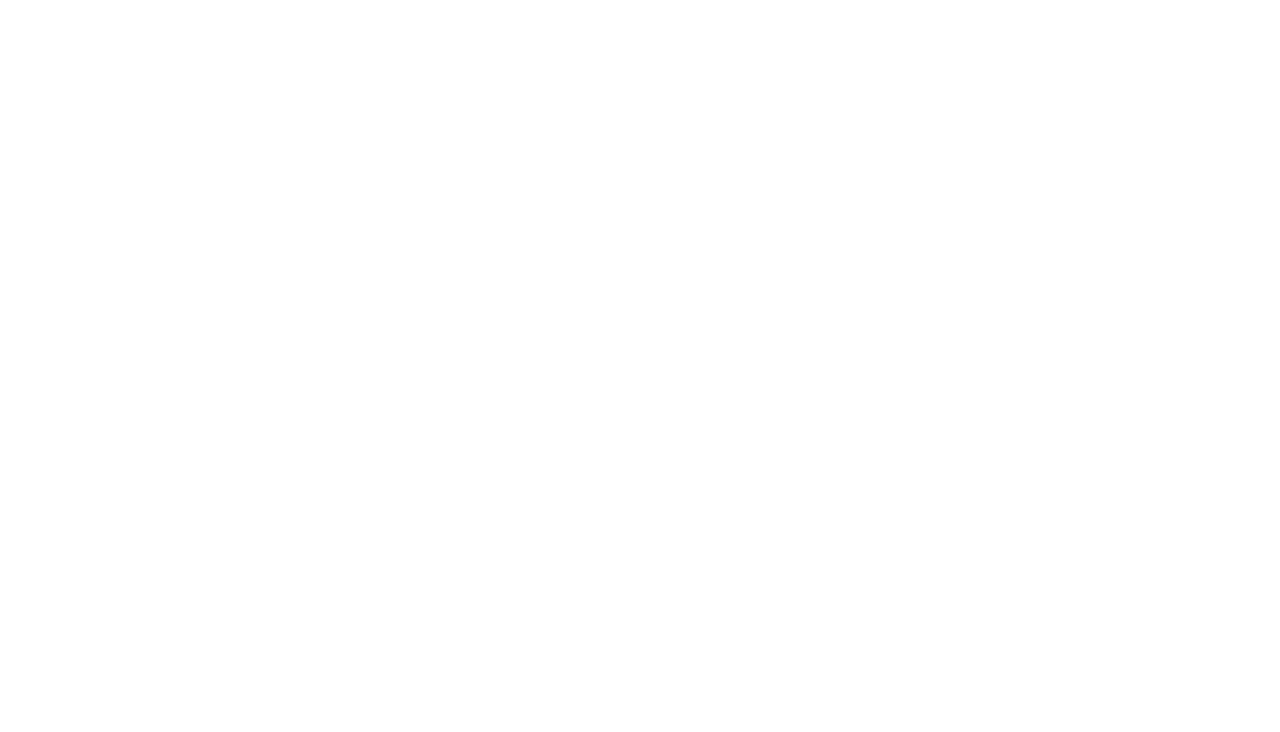
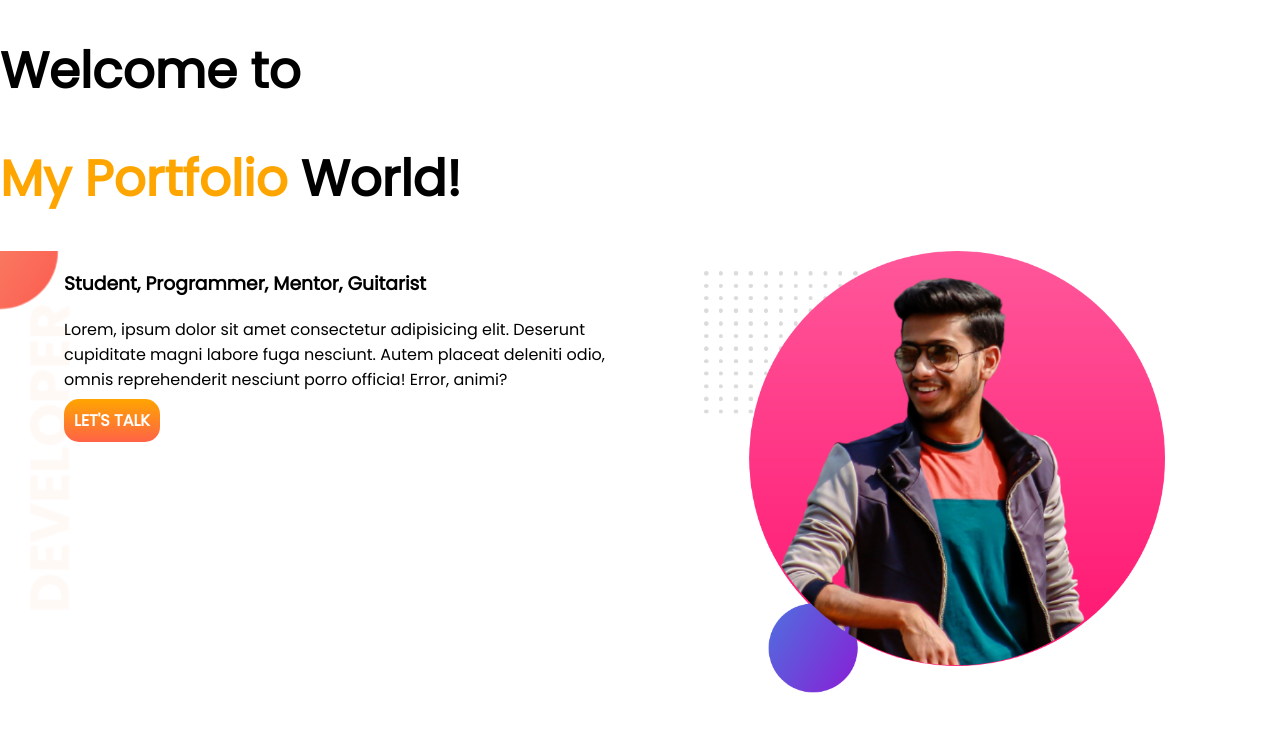
Before and after one commit to jamiul-islam/developer-portfolio, a plain HTML site: page index.html in a window 1280 px wide. Drawn offline with Linux system fonts and the light colour scheme.

Commit message:
first commit

```diff
--- /dev/null
+++ b/developer-portfolio-master/developer-portfolio-master/style.css
@@ -0,0 +1,72 @@
+body{
+    margin: 0;
+    font-family: 'Poppins', sans-serif;
+}
+section{
+    height: 500px;
+    padding-bottom: 150px;
+}
+.top-banner{
+    background-image: url("images/top-banner.png");
+    background-repeat: no-repeat;
+}
+.half-width{
+    width:40%;
+    float: left;
+    margin-left: 5%;
+    padding-left: 2%;
+}
+h1{
+    font-size: 50px;
+}
+h1 span{
+    color: orange;
+}
+.half-width img{
+    width: 100%;
+}
+.anchor-button{
+    text-decoration: none;
+    background: linear-gradient(45deg, lightsalmon, tomato);
+    padding: 10px 40px;
+    border-radius: 5px;
+    color: white;
+    font-weight: 700;
+}
+p{
+    color: dimgray;
+}
+.dream-area{
+    background-image: url("images/dream-bg.png");
+    background-repeat: no-repeat;
+    background-position: right;
+}
+h2{
+    font-size: 40px;
+}
+.experience-area{
+    background-image: url("images/exp-bg.png");
+    background-repeat: no-repeat;
+    background-position: left;
+}
+.experience-area h3{
+    color: orange;
+}
+
+.experience-area div{
+    box-shadow: 5px 7px 40px gray;
+    height: 80%;
+}
+#full-stack{
+    border-left: 7px solid;
+    border-image: linear-gradient(180deg, lightsalmon, tomato);
+    border-image-slice: 1;
+}
+#baby-web{
+    border-left: 7px solid;
+    border-image: linear-gradient(180deg, blue, cyan);
+    border-image-slice: 1;
+}
+footer p{
+    text-align: center;
+}
--- a/index.html
+++ b/index.html
@@ -1,14 +1,34 @@
 <!DOCTYPE html>
 <html lang="en">
+
 <head>
     <meta charset="UTF-8">
     <meta http-equiv="X-UA-Compatible" content="IE=edge">
     <meta name="viewport" content="width=device-width, initial-scale=1.0">
     <title>Jamiul Islam</title>
+    <link rel="preconnect" href="https://fonts.googleapis.com">
+    <link rel="preconnect" href="https://fonts.gstatic.com" crossorigin>
+    <link href="https://fonts.googleapis.com/css2?family=Poppins&display=swap" rel="stylesheet">
     <link rel="stylesheet" href="style.css">
 
 </head>
+
 <body>
+    <h1>Welcome to</h1>
+    <h1><span class="orange-color">My Portfolio</span> World!</h1>
 
+    <section class="top-banner">
+        <div class="half-width">
+            <h3>Student, Programmer, Mentor, Guitarist</h3>
+            <p>Lorem, ipsum dolor sit amet consectetur adipisicing elit. Deserunt cupiditate magni labore fuga nesciunt.
+            Autem placeat deleniti odio, omnis reprehenderit nesciunt porro officia! Error, animi?</p>
+            <a class="link-button" href="https://www.facebook.com/zamiWC" target="_blank">LET'S TALK</a>
+        </div>
+
+        <div class="half-width">
+            <img src="images/profile-pic-bg2.png" alt="">
+        </div>
+    </section>
 </body>
+
 </html>
--- a/style.css
+++ b/style.css
@@ -0,0 +1,33 @@
+body{
+    font-family: 'Poppins', sans-serif;
+    margin: 0px;
+}
+h1{
+    font-size: 50px;
+}
+.orange-color{
+    color: orange;
+}
+section{
+    display: flex;
+}
+.half-width{
+    width: 50%;
+    padding-left: 5%;
+}
+
+.half-width img{
+    width: 80%;
+}
+.link-button{
+    text-decoration: none;
+    background-image: linear-gradient(orange, tomato);
+    font-weight: 700;
+    color: white;
+    padding:10px 10px;
+    border-radius: 15px;
+}
+.top-banner{
+    background-image: url(images/top-banner.png);
+    background-repeat: no-repeat;
+}
```
Also changed, not shown: developer-portfolio-master/developer-portfolio-master/index.html (added, +52 -0 lines), images/dream-bg.png (added), images/exp-bg.png (added), images/jhankar.png (added), images/jhankar2.png (added), images/my-bg.png (added), images/my-bg2.png (added), images/profile-pic-BW-bg.png (added), images/profile-pic-B_W.png (added), images/profile-pic-Color.png (added), images/profile-pic-bg2.png (added), images/top-banner.png (added), 1 other file.
